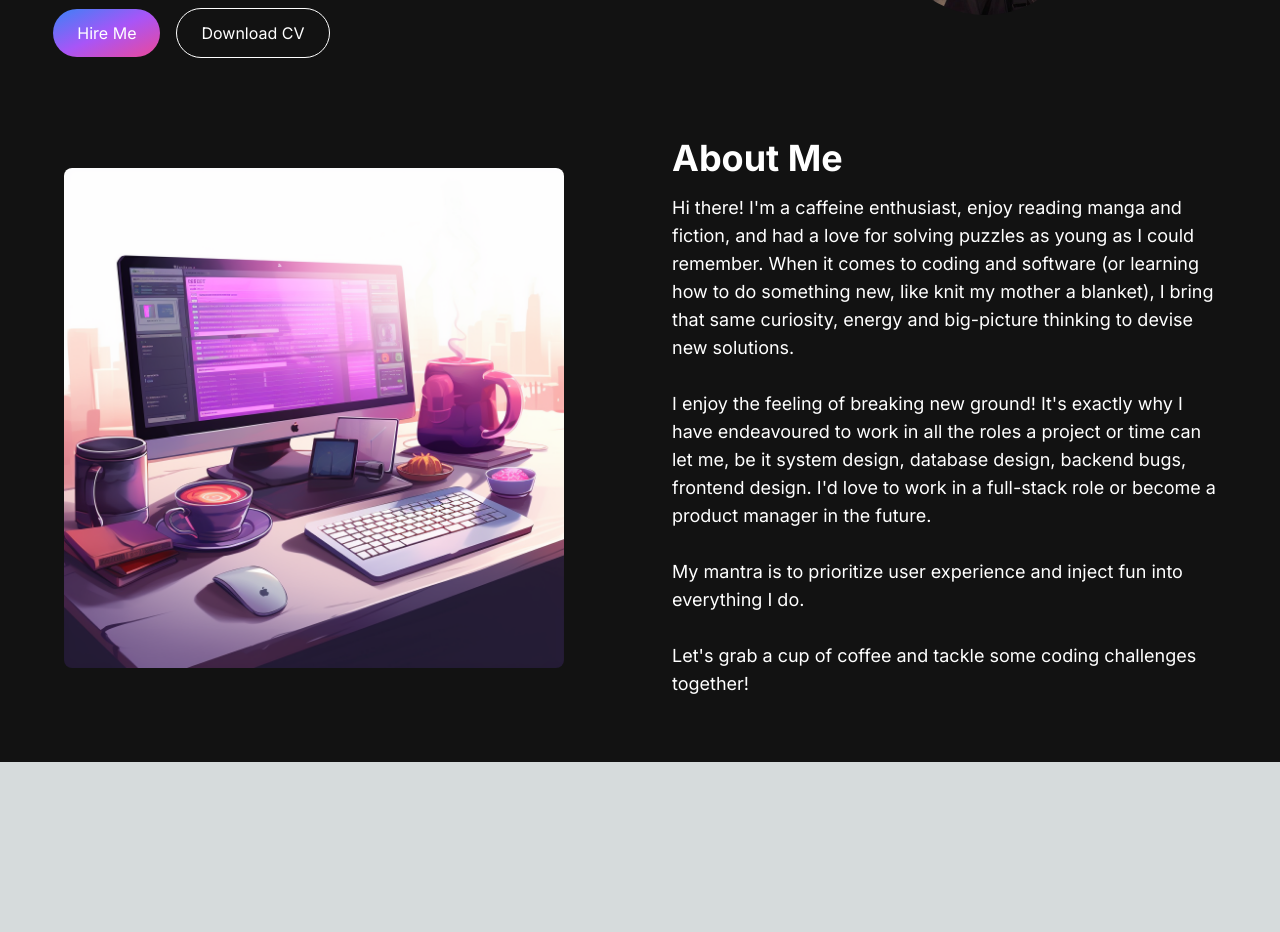
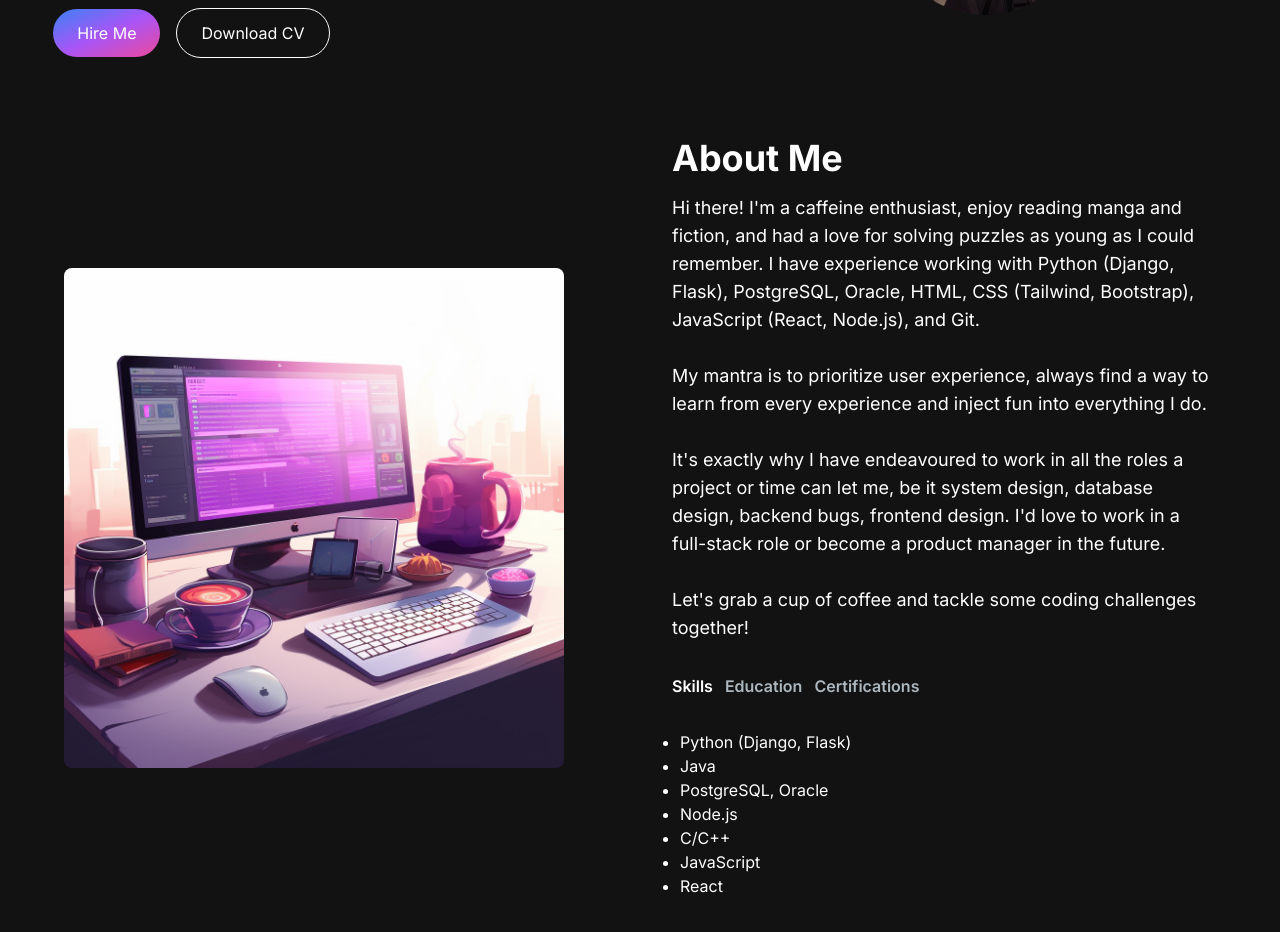
Before and after one commit to orackle/portfolio, a Next.js app: page / in a window 1280 px wide. Shown: the part 340-1272 px from the top of the page. Before the commit the page ends 1102 px from the top, so only its background shows below. Built offline with nearby package versions, Linux system fonts and the light colour scheme.

Commit message:
about me completed

```diff
--- a/src/app/components/AboutSection.jsx
+++ b/src/app/components/AboutSection.jsx
@@ -1,19 +1,94 @@
-import React from 'react';
+"use client"
+import React, {useTransition, useState} from 'react';
+import TabButton from './TabButton';
 import Image from 'next/image';
+
+const TAB_DATA = [
+    {
+        title: 'Skills',
+        id: 'skills',
+        content: (
+            <ul className='list-disc pl-2'>
+                <li>Python (Django, Flask)</li>
+                <li> Java</li>
+                <li>PostgreSQL, Oracle</li>
+                <li>Node.js</li>
+                <li>C/C++</li>
+                <li>JavaScript</li>
+                <li>React</li>
+            </ul>
+        )
+    },
+    {
+        title: 'Education',
+        id: 'education',
+        content: (
+            <ul className='list-disc pl-2'>
+                <li>Binghamton University - State University of New York (2024)</li>
+                <li>University of Alberta - Bachelor of Science: Specialization in Computer Science</li>
+            </ul>
+        )
+    },
+    {
+        title: 'Certifications',
+        id: 'certifications',
+        content: (
+            <ul className='list-disc pl-2'>
+                <li>Oracle Certified Associate, Java SE 6 Programmer</li>
+                <li>Technology Alberta: Technology SME Professional Development Series</li>
+            </ul>
+        )
+    }
+];
 const AboutSection = () => {
+
+    const [tab, setTab] = useState('skills');
+    const [isPending, startTransition] = useTransition();
+    const handleTabChange = (id) => {
+        startTransition(() => {
+          setTab(id);
+        });
+      };
+
     return <section className='text-white'>
         <div className='md:grid md:grid-cols-2 gap-8 items-center py-8 px-4 xl:gap-16 sm:py-16 xl:px-16'>
             <Image src="/images/about-image.png" width={500} height={500} alt="About Image" className='rounded-lg'/>
-            <div>
+            <div className='mt-4 md:mt-0 text-left flex flex-col h-full '>
                 <h2 className='text-4xl font-bold text-white mb-4'>About Me</h2>
-                <p className='text-base md:text-lg '> Hi there! I'm a caffeine enthusiast, enjoy reading manga and fiction, and had a love for solving puzzles as young as I could remember. When it comes to coding and software (or learning how to do something new, like knit my mother a blanket), I bring that same curiosity, energy and big-picture thinking to devise new solutions.
-                <br/> <br></br>I enjoy the feeling of breaking new ground! It's exactly why I have endeavoured to work in all the roles a project or time can let me, be it system design, database design, backend bugs, frontend design. I'd love to work in a full-stack role or become a product manager in the future.
+                <p className='text-base lg:text-lg '> Hi there! I'm a caffeine enthusiast, enjoy reading manga and fiction, and had a love for solving puzzles as young as I could remember. I have experience working with Python (Django, Flask), PostgreSQL, Oracle, HTML, CSS (Tailwind, Bootstrap), JavaScript (React, Node.js), and Git.
 
-                <br/> <br></br>My mantra is to prioritize user experience and inject fun into everything I do.
+                <br/> <br></br>My mantra is to prioritize user experience, always find a way to learn from every experience and inject fun into everything I do.
+
+                <br/> <br></br> It's exactly why I have endeavoured to work in all the roles a project or time can let me, be it system design, database design, backend bugs, frontend design. I'd love to work in a full-stack role or become a product manager in the future.
 
                 <br/> <br></br>Let's grab a cup of coffee and tackle some coding challenges together!</p>
-                </div>
-        </div>
+
+                <div className="flex flex-row justify-start mt-8">
+            <TabButton
+              selectTab={() => handleTabChange("skills")}
+              active={tab === "skills"}
+            >
+              {" "}
+              Skills{" "}
+            </TabButton>
+            <TabButton
+              selectTab={() => handleTabChange("education")}
+              active={tab === "education"}
+            >
+              {" "}
+              Education{" "}
+            </TabButton>
+            <TabButton
+              selectTab={() => handleTabChange("certifications")}
+              active={tab === "certifications"}
+            >
+              {" "}
+              Certifications{" "}
+            </TabButton>
+          </div>
+          <div className='mt-8'>{TAB_DATA.find((data) => data.id === tab).content}</div>
+          </div>
+          </div>
     </section>
 
 }
--- /dev/null
+++ b/src/app/components/TabButton.jsx
@@ -0,0 +1,26 @@
+import React from "react";
+// import { motion } from "framer-motion";
+
+// const variants = {
+//   default: { width: 0 },
+//   active: { width: "calc(100% - 0.75rem)" },
+// };
+
+const TabButton = ({ active, selectTab, children }) => {
+  const buttonClasses = active ? "text-white" : "text-[#ADB7BE]";
+
+  return (
+    <button onClick={selectTab}>
+      <p className={`mr-3 font-semibold hover:text-white ${buttonClasses}`}>
+        {children}
+      </p>
+      {/* <motion.div
+        animate={active ? "active" : "default"}
+        variants={variants}
+        className="h-1 bg-primary-500 mt-2 mr-3"
+      ></motion.div> */}
+    </button>
+  );
+};
+
+export default TabButton;
```
